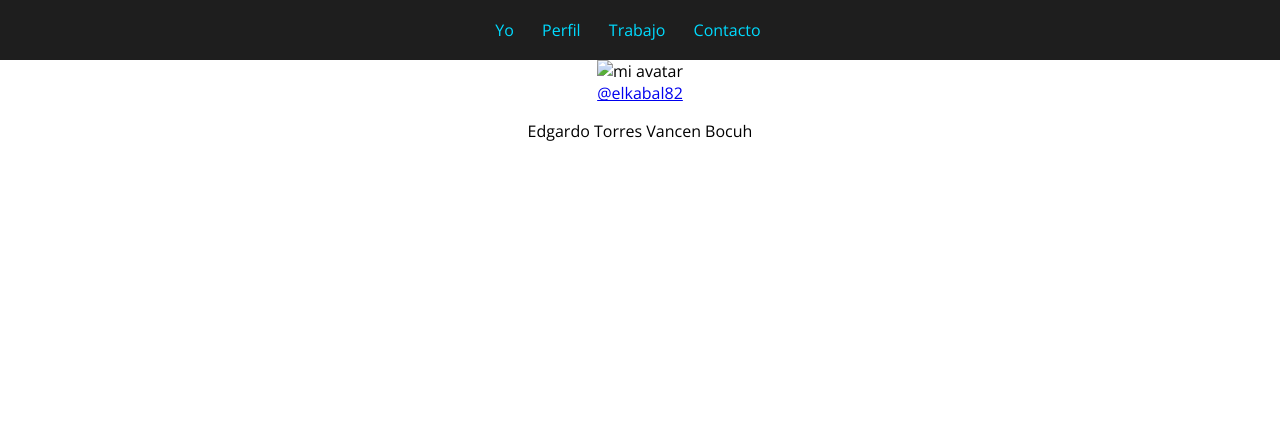
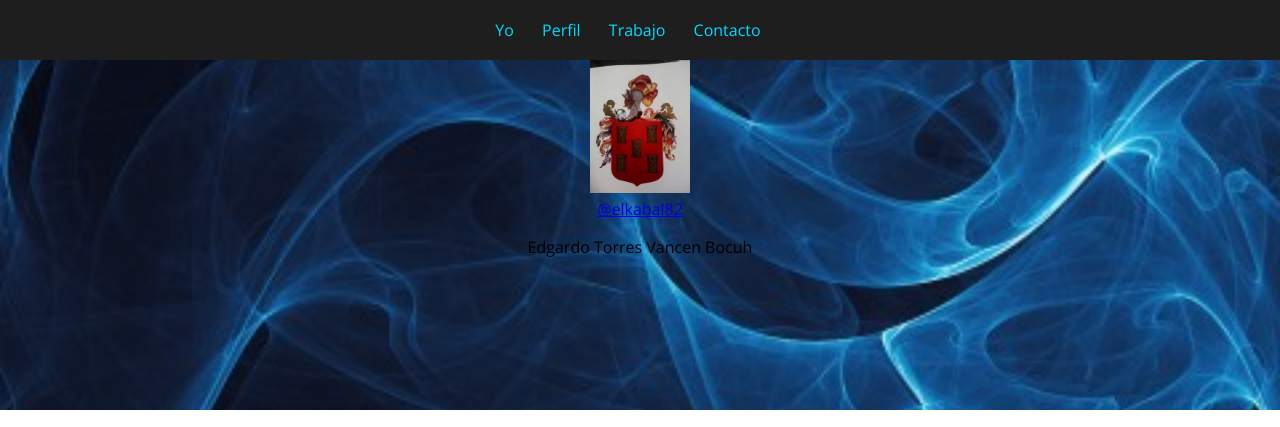
Before and after one commit to elkabal82/mejorando.la, a plain HTML site: page Clase-frontend/portafolio/templates/portafolio.html in a window 1280 px wide. Shown: the top 427 px of the page. Drawn offline with nearby package versions, Linux system fonts and the light colour scheme.

Commit message:
empezamos el diseño del header

```diff
--- a/Clase-frontend/portafolio/static/css/estilos.css
+++ b/Clase-frontend/portafolio/static/css/estilos.css
@@ -24,12 +24,22 @@
 	line-height:3.75em; /* centra los links respecto al .MainMenu*/
 	margin-right:1.5em;
 }
+
 .Header{
-	margin-top:3.75em;
-	background-image:url('../image/portada.jpg');
-	background-repeat: no-repeat;
+	margin-top:3.75em;/*el tamaño del margen para que no se empalme*/
+	background-image:url('../images/portada.jpg');/*ruta de la imagen de fondo*/
+	background-repeat: no-repeat;/*para que no se repita la imagen*/
 	background-position: center;;
 	background-size: cover;
 	height:350px;
 	text-align:center;
 }
+
+.Header-imageContainer{
+
+}
+
+.Header-image{
+	width: 100px;
+
+}
--- a/Clase-frontend/portafolio/templates/portafolio.html
+++ b/Clase-frontend/portafolio/templates/portafolio.html
@@ -27,7 +27,7 @@
 			</ul>
 		</nav>
 		<figure class="Header-imageContainer">
-			<img src="../image/avatar.jpg" alt="mi avatar" class="Header-image">
+			<img src="../static/images/avatar.jpg" alt="mi avatar" class="Header-image">
 			<figcaption class="Header-imageDescription">
 				<a class="Header-link" href="http://twitter.com/elkabal82" target = "_black">@elkabal82</a>
 			</figcaption>
```
Also changed, not shown: Clase-frontend/portafolio/static/images/avatar.jpg (added), Clase-frontend/portafolio/static/images/portada.jpg (added).
